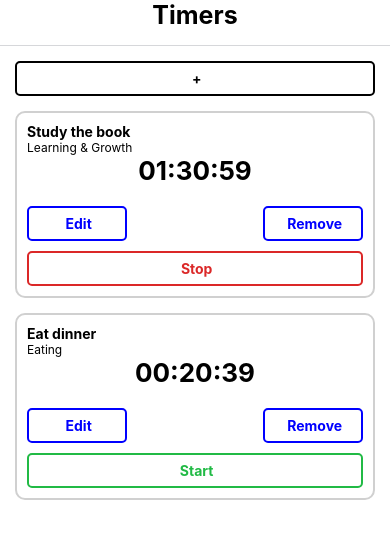
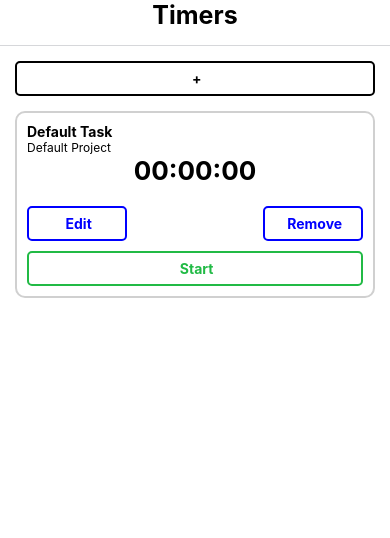
Before and after one commit to nadirhussain1/RNTimeTracking, a React Native app: screen / in a window 390 px wide. Shown: the top 538 px of the page. Built offline with nearby package versions, Linux system fonts and the light colour scheme.

Commit message:
- added asyncstorage to persist added timers data.

```diff
--- a/App.js
+++ b/App.js
@@ -12,6 +12,7 @@ import {
   StyleSheet,
   Text,
   View,
+  AsyncStorage,
 } from 'react-native';
 
 import 'react-native-get-random-values';
@@ -20,30 +21,44 @@ import EditableTimer from './components/EditableTimer';
 import ToggleableTimerForm from './components/ToggleableTimerForm';
 import {newTimer} from './utils/TimerUtils';
 
+const ASYNC_STORAGE_COMMENTS_KEY = 'ASYNC_STORAGE_COMMENTS_KEY';
+const TIME_INTERVAL = 1000;
 
 export default class App extends React.Component{
+
+
+
   state = {
     timers:[
         {
-         id:uuidv4(),
-         title:'Study the book',
-         project:'Learning & Growth' ,
-         time:5454099,
-         isRunning:true,
+          id:1,
+          title:'Default Task',
+          project:'Default Project',
+          time:0,
+          isRunning:false,
+
         },
-     {
-          id:uuidv4(),
-          title:'Eat dinner',
-          project:'Eating',
-          time:1239989,
-          isRunning:false,
-     },
-
     ],
   };
 
-  componentDidMount (){
-      const TIME_INTERVAL = 1000;
+
+
+
+
+
+  async componentDidMount (){
+    try{
+        console.log("Inside componentDidMount");
+        const timersData = await AsyncStorage.getItem(ASYNC_STORAGE_COMMENTS_KEY);
+        console.log("loaded data"+timersData);
+        if(!timersData){
+          return
+        }
+        this.setState({
+            timers:  JSON.parse(timersData),
+          });
+
+
 
           this.intervalId = setInterval( () => {
               const{timers} = this.state;
@@ -63,16 +78,35 @@ export default class App extends React.Component{
                 });
 
             }, TIME_INTERVAL);
+
+    }catch(e){
+      console.log("Error loading data"+e)
+    }
+
   }
 
   componentWillUnmount(){
-    clearInterval(this.intervalId); d
+    clearInterval(this.intervalId);
   }
+
+
+
 
   handleNewTimerCreation = timer => {
       const {timers} = this.state;
+      let updatedTimers = [newTimer(timer),...timers];
+      let updatedTimersString=JSON.stringify(updatedTimers);
 
-      this.setState({timers: [newTimer(timer),...timers]});
+      console.log('Updated data string'+updatedTimersString);
+
+      this.setState({timers: updatedTimers});
+
+
+      try{
+          AsyncStorage.setItem(ASYNC_STORAGE_COMMENTS_KEY,updatedTimersString );
+      }catch(e){
+        console.log('Error on saving timers to asyncstorage'+e);
+      }
   }
 
   updateEditedTimer = attrs => {
@@ -96,9 +130,17 @@ export default class App extends React.Component{
   }
 
   removeTimer = timerId => {
+    let filteredTimers = this.state.timers.filter( t => t.id !== timerId);
+    let filteredTimersString= JSON.stringify(filteredTimers);
      this.setState({
-         timers:this.state.timers.filter( t => t.id !== timerId),
+         timers:filteredTimers,
        });
+
+       try{
+           AsyncStorage.setItem(ASYNC_STORAGE_COMMENTS_KEY,filteredTimersString );
+       }catch(e){
+         console.log('Error on saving timers to asyncstorage'+e);
+       }
   }
 
   toggleTimer = timerId => {
@@ -135,6 +177,8 @@ export default class App extends React.Component{
                     onSubmit={this.handleNewTimerCreation}
                   />
 
+
+
                   {timers.map(({id,title,project,time,isRunning}) => (
 
                     <EditableTimer
@@ -150,6 +194,7 @@ export default class App extends React.Component{
                       />
 
                     ))}
+
 
 
             </ScrollView>
```
Lines whose indentation alone changed are shown as unchanged.
